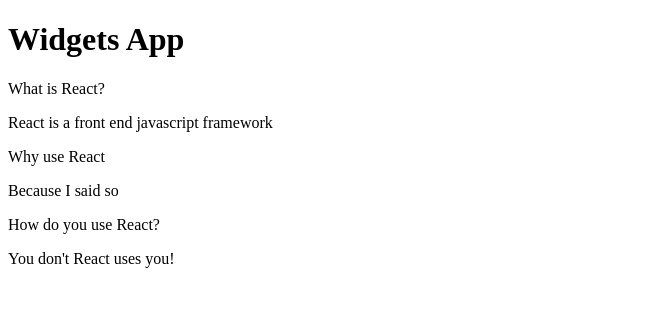
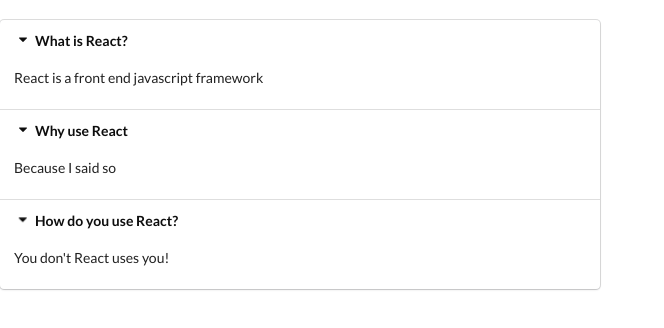
Before and after one commit to SkyHustle/widgets, a React (Create React App) app: page / in a window 1280 px wide. Shown: the top 328 px of the page, without its empty margins (0-664 px from the left). Built offline with nearby package versions, Linux system fonts and the light colour scheme.

Commit message:
Add semantic UI css library

```diff
--- a/public/index.html
+++ b/public/index.html
@@ -24,6 +24,10 @@
       work correctly both with client-side routing and a non-root public URL.
       Learn how to configure a non-root public URL by running `npm run build`.
     -->
+    <link rel="stylesheet" href="https://cdnjs.cloudflare.com/ajax/libs/semantic-ui/2.4.1/semantic.min.css"
+      integrity="sha512-8bHTC73gkZ7rZ7vpqUQThUDhqcNFyYi2xgDgPDHc+GXVGHXq+xPjynxIopALmOPqzo9JZj0k6OqqewdGO3EsrQ=="
+      crossorigin="anonymous" />
+
     <title>React App</title>
   </head>
   <body>
--- a/src/App.js
+++ b/src/App.js
@@ -19,7 +19,7 @@
 export default () => {
     return (
         <div>
-            <h1>Widgets App</h1>
+            <br />
             <Accordion items={items} />
         </div>
 
--- a/src/components/Accordion.js
+++ b/src/components/Accordion.js
@@ -3,19 +3,19 @@
 const Accordion = ({ items }) => {
     const renderedItems = items.map(item => {
         return (
-            <div key={item.title}>
+            <React.Fragment key={item.title}>
                 <div className="title active">
-                    <i className="dropDown icon"></i>
+                    <i className="dropdown icon"></i>
                     {item.title}
                 </div>
                 <div className="content active">
                     <p>{item.content}</p>
                 </div>
-            </div>
+            </React.Fragment>
         )
     });
 
-    return <div>{renderedItems}</div>;
+    return <div className="ui styled accordion">{renderedItems}</div>;
 }
 
 export default Accordion;
```
